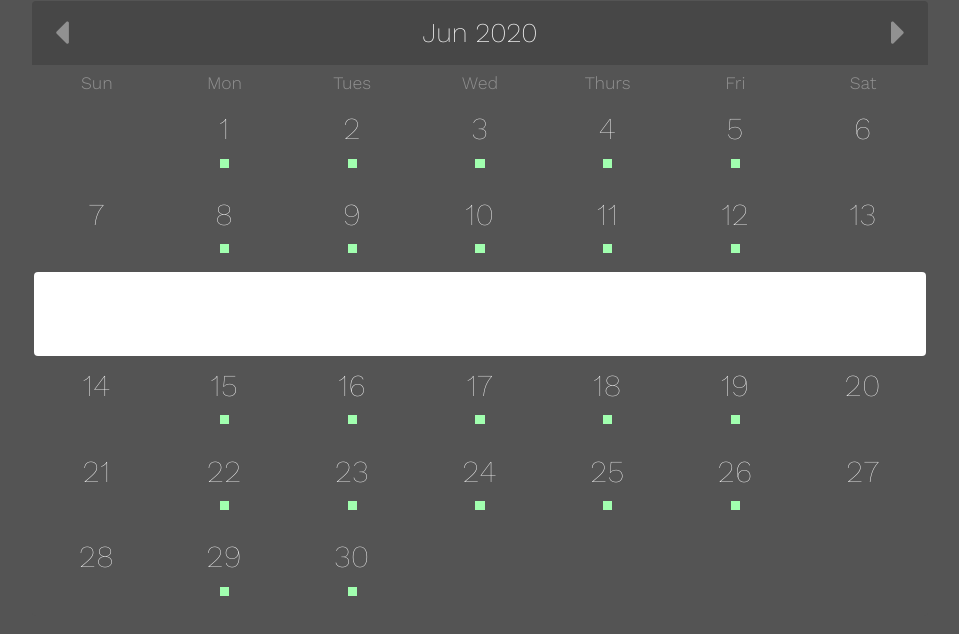
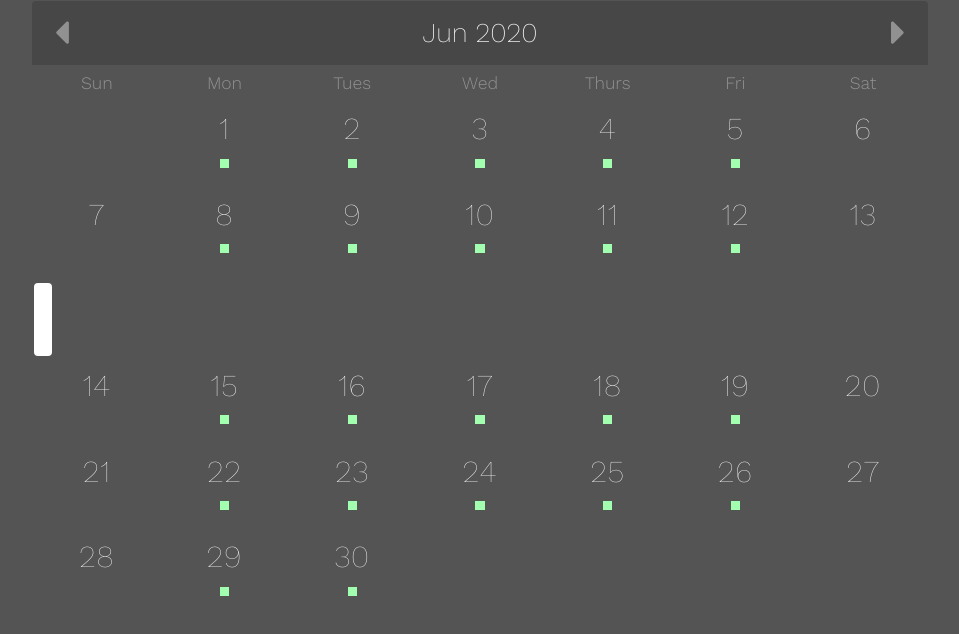
Before and after one commit to ewether/availability-calendar, a website: page html/index.html in a window 1280 px wide. Both pictures are taken after a click on the element "10". Shown: the part 70-704 px from the top of the page, without its empty margins (160-1119 px from the left). Drawn offline with nearby package versions, Linux system fonts and the light colour scheme.

Commit message:
adding is-visible class, working on toggle function. currently adds visibility

```diff
--- a/css/style.css
+++ b/css/style.css
@@ -171,23 +171,24 @@ button {
   color: black;
 }*/
 
-#new-row {
-  /*display: block;*/
+.new-row {
+  display: none;
 }
 
-#new-row-cell {
+.new-row-cell {
   padding: 0;
-  /*display: none;*/
+  display: none;
 }
 
-#hours-row-div {
+.new-row-div {
   width: 100%;
   height: 100%;
   background-color: white;
   border-radius: 4px;
   padding: 0;
+  display: none;
 }
 
-/*.isHidden {
-  display: none;
-}*/
+.is-visible {
+  display: block;
+}
--- a/js/scripts.js
+++ b/js/scripts.js
@@ -96,26 +96,69 @@ $(document).ready(function() {
 
           // cells parent node's id
 
+
+
+
           // allCells.forEach( function(cell) {
             cell.addEventListener('click', function() {
               // adds row below current row
               rowId = row.getAttribute('id');
-              thisRow = document.getElementById(rowId);
+              // thisRow = document.getElementById(rowId);
 
               newRow = table.insertRow(rowId);
 
-              newRow.setAttribute('id', 'new-row');
+              newRow.classList.add('new-row');
 
               newRowCell = document.createElement('td');
-              newRowCell.setAttribute('id', 'new-row-cell');
+              newRowCell.classList.add('new-row-cell');
               $(newRowCell).attr('colspan', 7);
 
               rowDiv = document.createElement('div');
-              rowDiv.setAttribute('id', 'hours-row-div');
+              rowDiv.classList.add('new-row-div');
 
               newRowCell.appendChild(rowDiv);
               newRow.appendChild(newRowCell);
+
+
+              // newRow
+              // newRowCell
+              // rowDiv
+
+
+              // show new row
+              function show(elem) {
+                elem.classList.add('is-visible');
+              };
+
+              // hide new row
+              function hide(elem) {
+                elem.classList.remove('is-visible');
+              };
+
+              // toggle new row visibility
+              function toggle(elem) {
+                elem.classList.toggle('is-visible');
+              };
+
+
+              toggle(newRow);
+              toggle(newRowCell);
+              toggle(rowDiv);
+
+
+              // toggle(addedRow);
+              // toggle(addedRowCell);
+              // toggle(addedDiv);
+
+
+
             }, {once : true} );
+
+
+
+
+
+
 
           // });
 
```
Also changed, not shown: package.json (added, +27 -0 lines).
